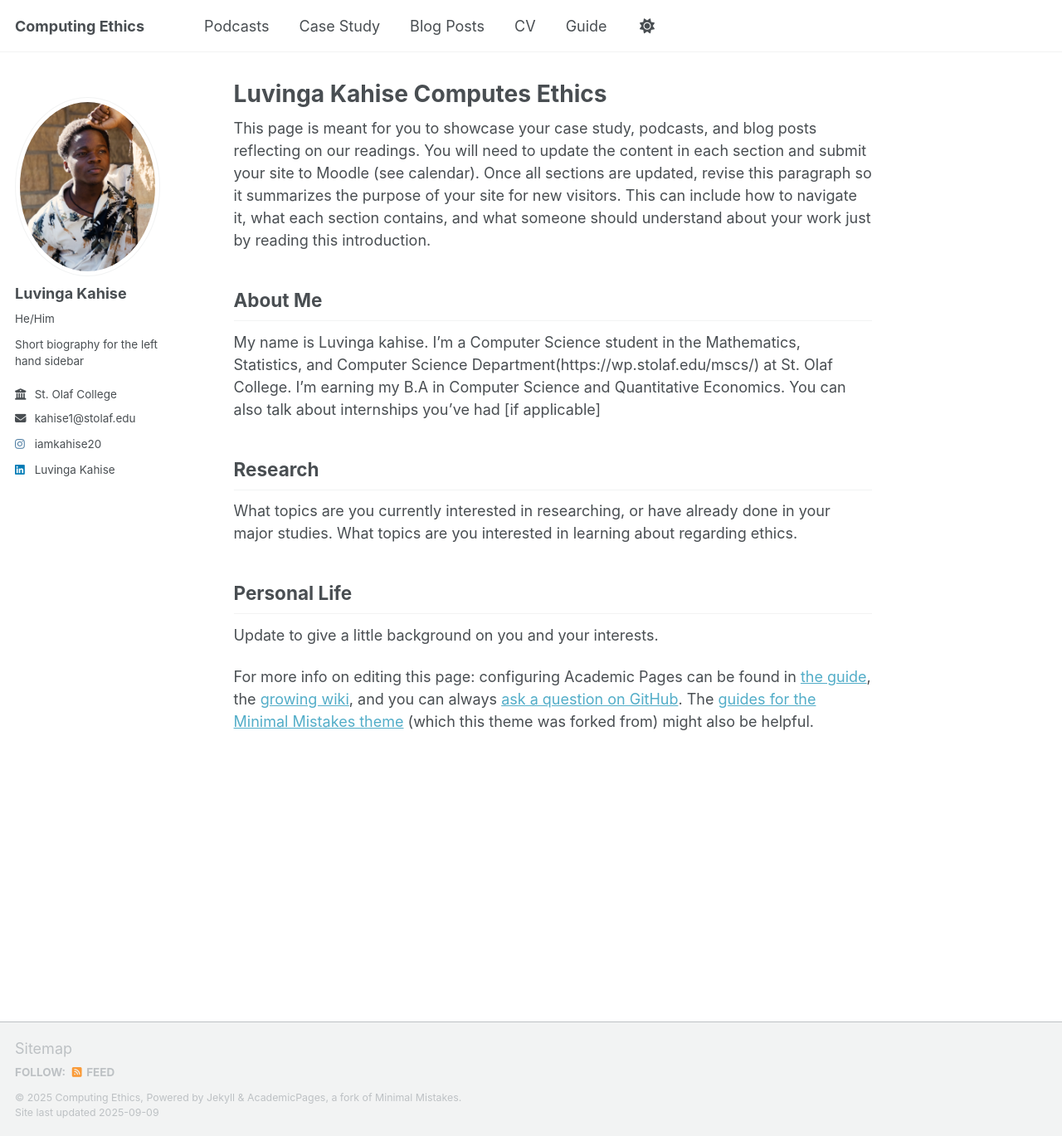
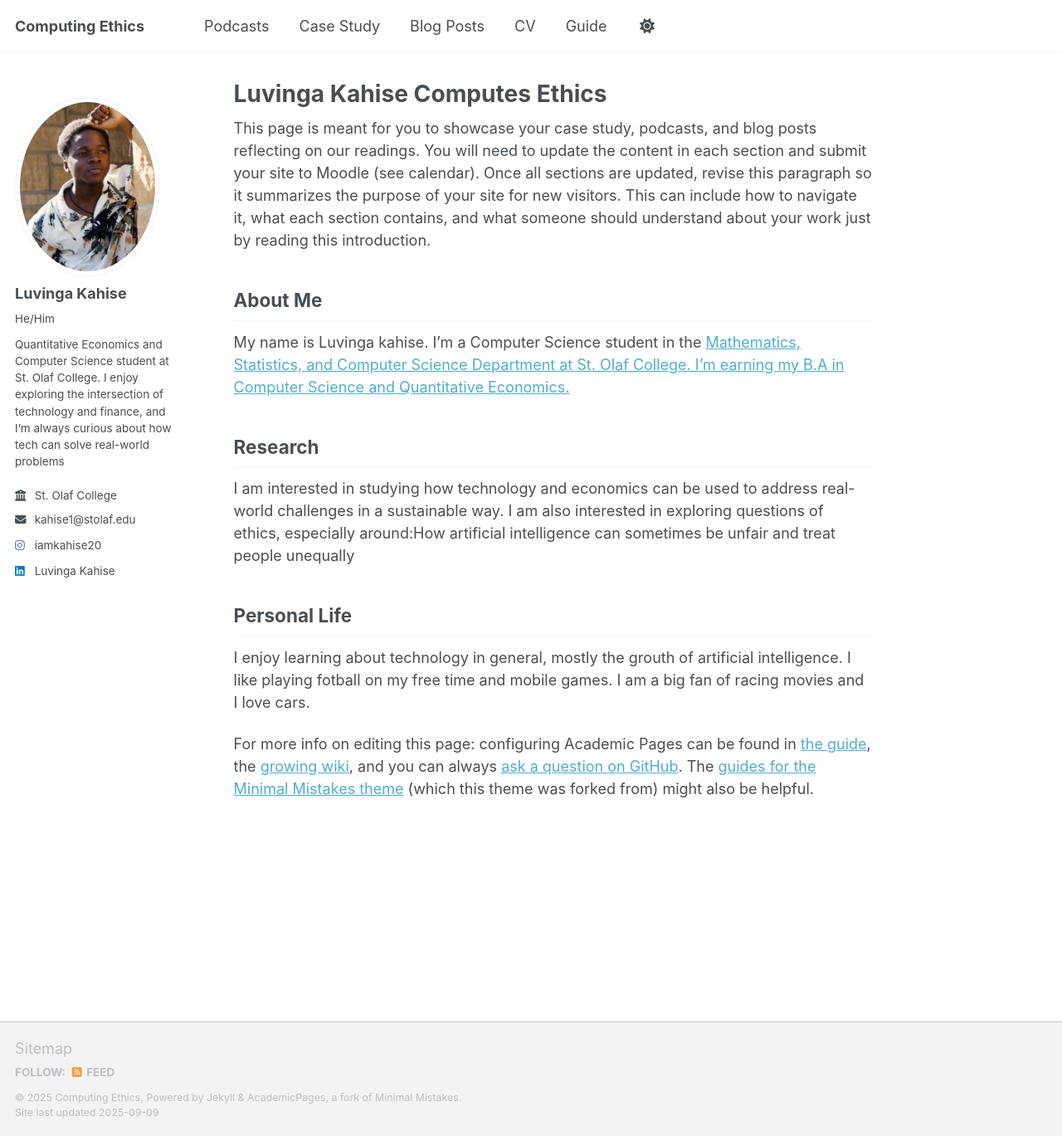
Before and after one commit to kahise1/ethics_fall2025, a Jekyll site: the page built from _pages/about.md, in a window 1280 px wide and 1369 px high. Shown: the whole window at 83% size. Built offline with Jekyll 4.4.1, drawn with Linux system fonts in a browser that asks for light colours; a script that is not in the unit is left out.

Commit message:
# updated

```diff
--- a/_config.yml
+++ b/_config.yml
@@ -25,7 +25,7 @@ author:
   avatar           : "profile.png"
   name             : "Luvinga Kahise" #update
   pronouns         : "He/Him" # example: "Hi/Him"
-  bio              : "Short biography for the left hand sidebar"
+  bio              : "Quantitative Economics and Computer Science student at St. Olaf College. I enjoy exploring the intersection of technology and finance, and I’m always curious about how tech can solve real-world problems"
   employer         : "St. Olaf College"
   uri              : # URL
   email            : "kahise1@stolaf.edu" #"[username]@stolaf.edu" #update
--- a/_pages/about.md
+++ b/_pages/about.md
@@ -12,16 +12,16 @@ This page is meant for you to showcase your case study, podcasts, and blog posts
 
 About Me
 ---
-My name is Luvinga kahise. I’m a Computer Science student in the Mathematics, Statistics, and Computer Science Department(https://wp.stolaf.edu/mscs/) at St. Olaf College. I'm earning my B.A in Computer Science and Quantitative Economics. You can also talk about internships you've had [if applicable]
+My name is Luvinga kahise. I’m a Computer Science student in the <a href="https://wp.stolaf.edu/mscs/" target="_blank">Mathematics, Statistics, and Computer Science Department at St. Olaf College. I'm earning my B.A in Computer Science and Quantitative Economics.
 
 Research
 ---
-What topics are you currently interested in researching, or have already done in your major studies.
-What topics are you interested in learning about regarding ethics.
+I am interested in studying how technology and economics can be used to address real-world challenges in a sustainable way.
+I am also interested in exploring questions of ethics, especially around:How artificial intelligence can sometimes be unfair and treat people unequally
 
 Personal Life
 ---
-Update to give a little background on you and your interests.
+I enjoy learning about technology in general, mostly the grouth of artificial intelligence. I like playing fotball on my free time and mobile games. I am a big fan of racing movies and I love cars.
 
 
 For more info on editing this page: configuring Academic Pages can be found in [the guide](https://academicpages.github.io/markdown/), the [growing wiki](https://github.com/academicpages/academicpages.github.io/wiki), and you can always [ask a question on GitHub](https://github.com/academicpages/academicpages.github.io/discussions). The [guides for the Minimal Mistakes theme](https://mmistakes.github.io/minimal-mistakes/docs/configuration/) (which this theme was forked from) might also be helpful.
```
